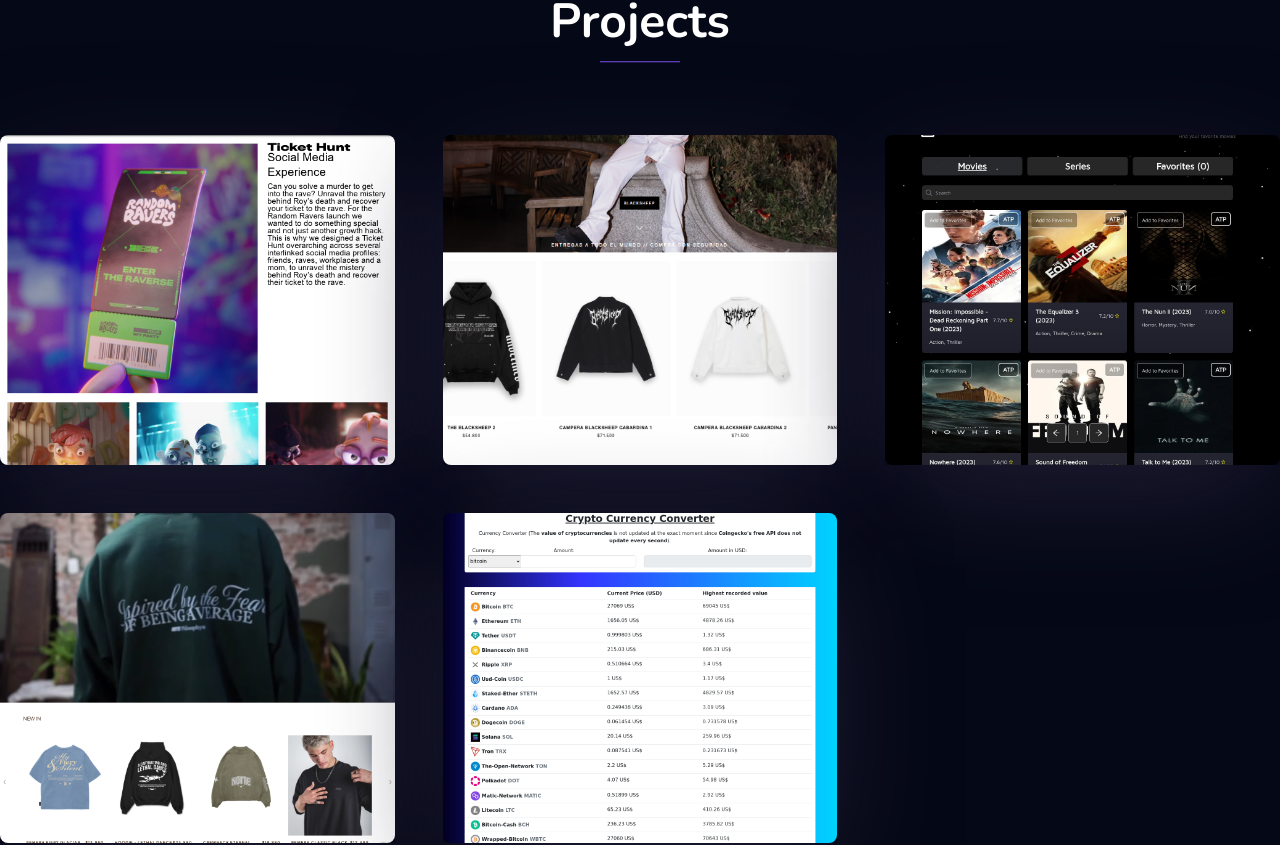
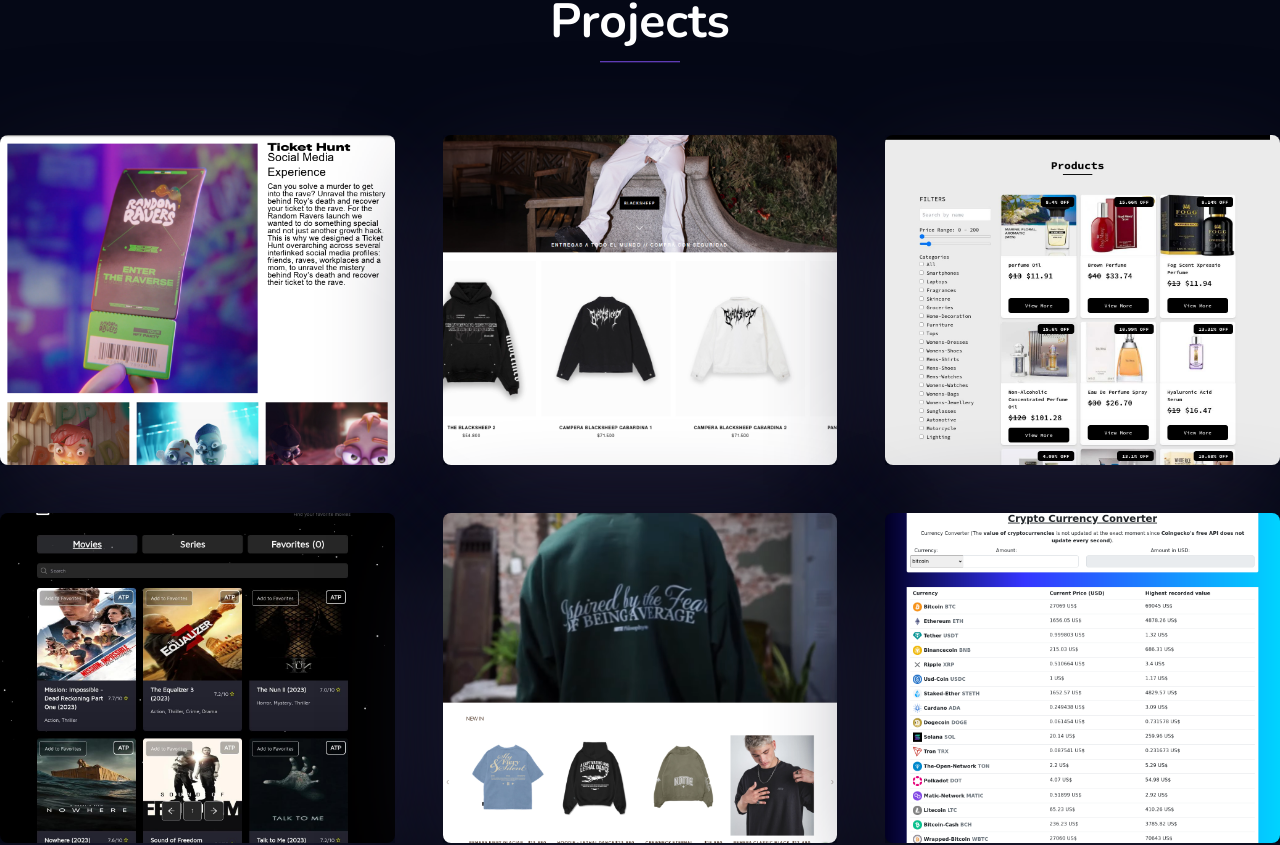
Before and after one commit to tquinteros/portfolionext, a Next.js app: page / in a window 1280 px wide. Shown: the part 1258-2103 px from the top of the page. Built offline with nearby package versions, Linux system fonts and the light colour scheme; what tailwindcss-animated would draw is missing.

Commit message:
new projects

```diff
--- a/data/projects.ts
+++ b/data/projects.ts
@@ -9,7 +9,7 @@
     // },
     {
         title: "GM Studios",
-        description: "This is a project",
+        description: "",
         image: "/gm.png",
         techs: ["NextJs", "Material UI", "Styled Components"],
         github: "",
@@ -17,15 +17,23 @@
     },
     {
         title: "UndefinedBA",
-        description: "This is a project",
+        description: "",
         image: "/undefined.png",
         techs: ["TiendaNube", "Javascript", "CSS"],
         github: "",
         deploy: "https://undefinedba.com/",
     },
     {
+        title: "Fake Ecommerce",
+        description: "",
+        image: "/ecommerce.jpg",
+        techs: ["NextJs", "Redux", "Tailwind CSS"],
+        github: "https://github.com/tquinteros/ecommercets",
+        deploy: "https://ecommercets.vercel.app/",
+    },
+    {
         title: "Movies App",
-        description: "This is a project",
+        description: "",
         image: "/movies.jpg",
         techs: ["NextJs", "Typescript", "Tailwind CSS"],
         github: "https://github.com/tquinteros/moviesapp",
@@ -33,7 +41,7 @@
     },
     {
         title: "Notte Clothing",
-        description: "This is a project",
+        description: "",
         image: "/notte.png",
         techs: ["TiendaNube", "Javascript", "CSS"],
         github: "",
@@ -41,7 +49,7 @@
     },
     {
         title: "Divisa Converter",
-        description: "This is a project",
+        description: "",
         image: "/conversordivisas.png",
         techs: ["HTML", "CSS", "Javascript"],
         github: "https://tquinteros.github.io/conversorDivisas/",
--- a/src/components/ProjectsCard/ProjectsCard.tsx
+++ b/src/components/ProjectsCard/ProjectsCard.tsx
@@ -30,12 +30,12 @@
                     <div className="opacity-0 gap-8 bg-opacity-30 top-0 right-0 absolute flex px-6 py-4 duration-300 group-hover:opacity-100">
                         {
                             deploy && (
-                                <a className="cursor-pointer bg-gray-400/30 hover:opacity-75 duration-300 p-2 rounded-lg" target="_blank" href={deploy}><AiOutlineLink size={40} /></a>
+                                <a className="cursor-pointer bg-gray-500/60 hover:opacity-75 duration-300 p-2 rounded-lg" target="_blank" href={deploy}><AiOutlineLink size={40} /></a>
                             )
                         }
                         {
                             github && (
-                                <a className="cursor-pointer bg-gray-400/30 hover:opacity-75 duration-300 p-2 rounded-lg" target="_blank" href={github}><AiOutlineGithub size={40} /></a>
+                                <a className="cursor-pointer bg-gray-500/60 hover:opacity-75 duration-300 p-2 rounded-lg" target="_blank" href={github}><AiOutlineGithub size={40} /></a>
                             )
                         }
                     </div>
```
Also changed, not shown: public/ecommerce.jpg (added).
